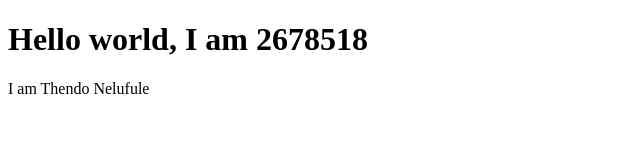
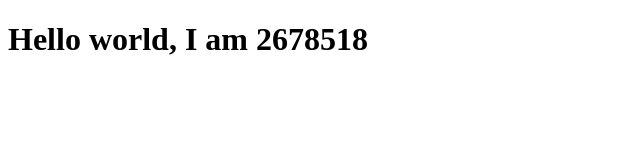
Before and after one commit to thendonelufule01/Software_design-, a plain HTML site: page index.html in a window 1280 px wide. Shown: the whole page, without its empty margins (0-640 px from the left). Drawn offline with Linux system fonts and the light colour scheme.

Commit message:
Removed the p tag message

```diff
--- a/index.html
+++ b/index.html
@@ -7,7 +7,7 @@
 </head>
 <body>
     <h1>Hello world, I am 2678518</h1>
-    <p>I am Thendo Nelufule</p>
+
 
 </body>
 </html>
```
Also changed, not shown: 1 other file.
